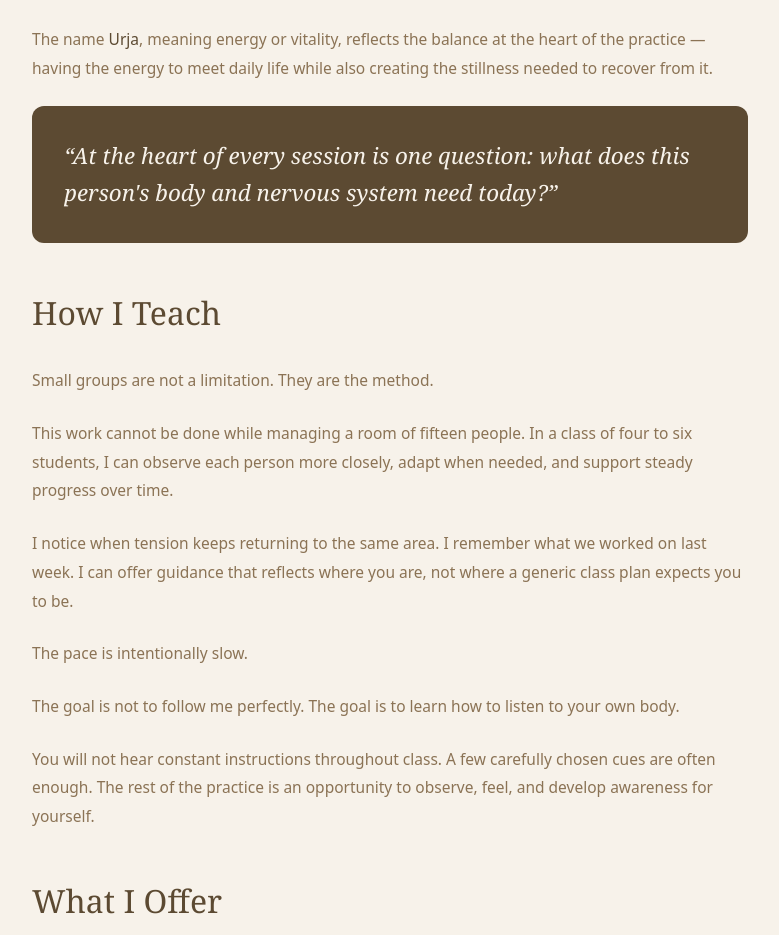
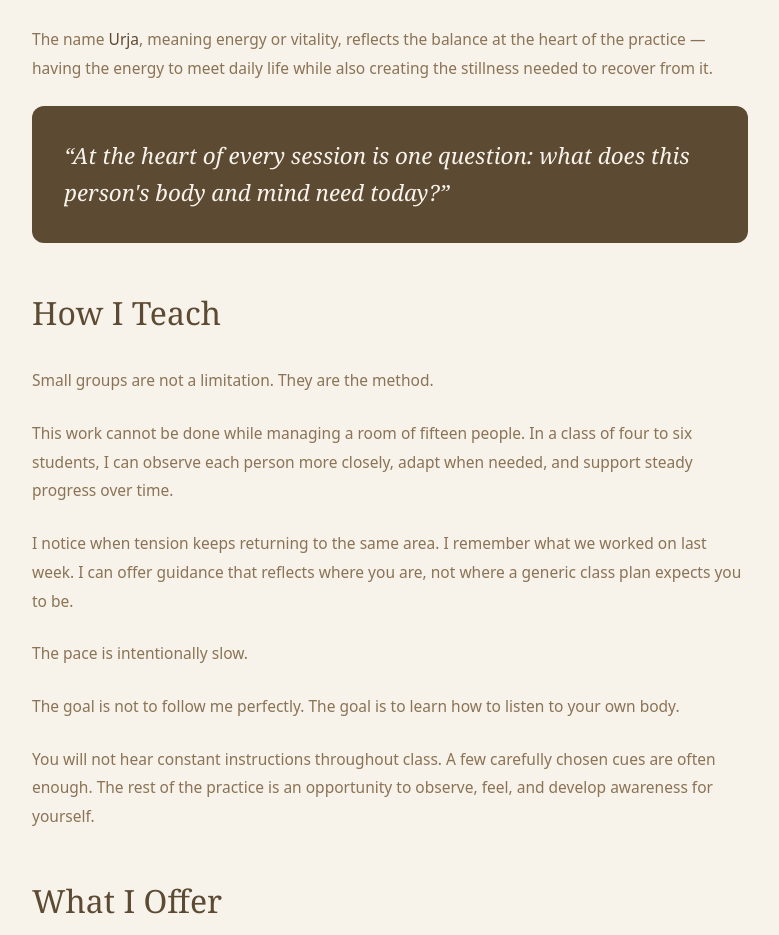
Before and after one commit to Urja/yoga, a Next.js app: page /about in a window 1280 px wide. Shown: the part 1100-2035 px from the top of the page, without its empty margins (250-1029 px from the left). Built offline with nearby package versions, Linux system fonts and the light colour scheme.

Commit message:
Replace 'nervous system' with 'mind' in about page quote
Co-Authored-By: Claude Sonnet 4.6 <noreply@anthropic.com>

```diff
--- a/app/about/page.tsx
+++ b/app/about/page.tsx
@@ -41,7 +41,7 @@ export default function AboutPage() {
 
           <div className="bg-[#5C4A32] rounded-xl p-8 my-10">
             <p className="font-serif text-[1.4rem] font-light italic text-[#F7F2EA] leading-relaxed">
-              &ldquo;At the heart of every session is one question: what does this person&apos;s body and nervous system need today?&rdquo;
+              &ldquo;At the heart of every session is one question: what does this person&apos;s body and mind need today?&rdquo;
             </p>
           </div>
 
```
